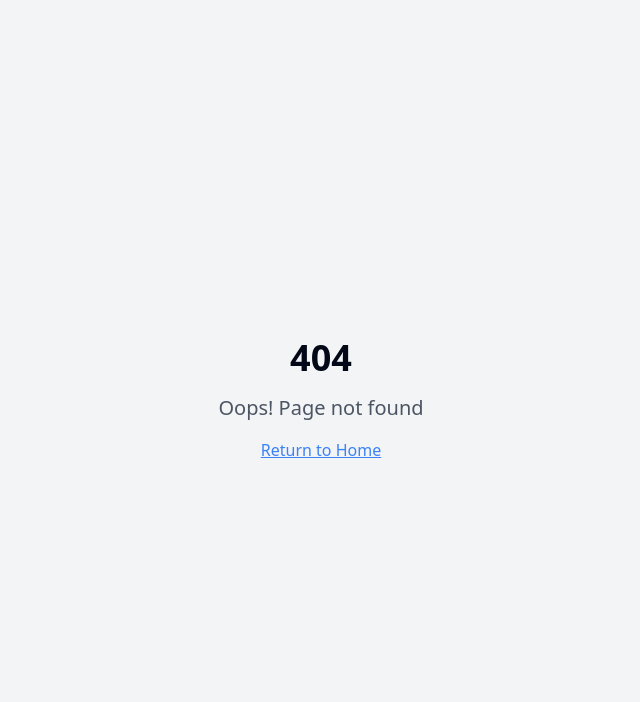
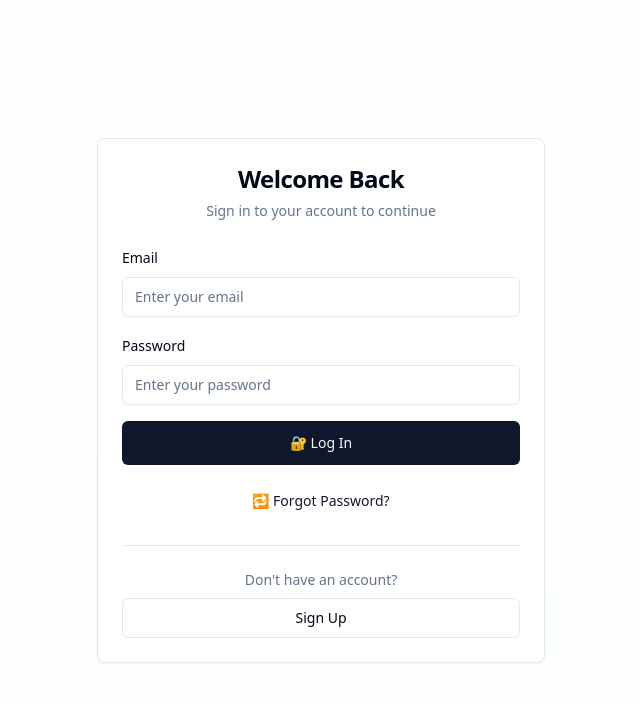
Before and after one commit to MayshaKhan/ease-of-homes-sylhet, a React (Vite) app: page /login in a window 1280 px wide. Before the commit this address had no page. Shown: the top 702 px of the page, without its empty margins (319-959 px from the left). Built offline with nearby package versions, Linux system fonts and the light colour scheme.

Commit message:
Add login/signup pages
Implement basic login/signup functionality without database integration, navigating to the homepage on successful login/signup.

```diff
--- a/src/App.tsx
+++ b/src/App.tsx
@@ -13,6 +13,7 @@ import BlogPost from "./pages/BlogPost";
 import Buy from "./pages/Buy";
 import Rent from "./pages/Rent";
 import Sell from "./pages/Sell";
+import Login from "./pages/Login";
 import NotFound from "./pages/NotFound";
 
 const queryClient = new QueryClient();
@@ -33,6 +34,7 @@ const App = () => (
           <Route path="/buy" element={<Buy />} />
           <Route path="/rent" element={<Rent />} />
           <Route path="/sell" element={<Sell />} />
+          <Route path="/login" element={<Login />} />
           {/* ADD ALL CUSTOM ROUTES ABOVE THE CATCH-ALL "*" ROUTE */}
           <Route path="*" element={<NotFound />} />
         </Routes>
--- /dev/null
+++ b/src/pages/Login.tsx
@@ -0,0 +1,143 @@
+import { useState } from "react";
+import { useNavigate } from "react-router-dom";
+import { Button } from "@/components/ui/button";
+import { Input } from "@/components/ui/input";
+import { Label } from "@/components/ui/label";
+import { Card, CardContent, CardDescription, CardHeader, CardTitle } from "@/components/ui/card";
+import { Select, SelectContent, SelectItem, SelectTrigger, SelectValue } from "@/components/ui/select";
+import { Separator } from "@/components/ui/separator";
+import { useToast } from "@/hooks/use-toast";
+
+const Login = () => {
+  const [isLogin, setIsLogin] = useState(true);
+  const navigate = useNavigate();
+  const { toast } = useToast();
+
+  const handleSubmit = (e: React.FormEvent) => {
+    e.preventDefault();
+    toast({
+      title: isLogin ? "Logged in successfully!" : "Account created successfully!",
+      description: "Welcome to our platform.",
+    });
+    navigate("/");
+  };
+
+  const handleForgotPassword = () => {
+    toast({
+      title: "Password reset email sent",
+      description: "Check your email for reset instructions.",
+    });
+  };
+
+  return (
+    <div className="min-h-screen bg-gradient-to-br from-background to-muted/20 flex items-center justify-center p-4">
+      <Card className="w-full max-w-md">
+        <CardHeader className="text-center">
+          <CardTitle className="text-2xl">
+            {isLogin ? "Welcome Back" : "Create Account"}
+          </CardTitle>
+          <CardDescription>
+            {isLogin
+              ? "Sign in to your account to continue"
+              : "Join our real estate platform today"}
+          </CardDescription>
+        </CardHeader>
+        <CardContent>
+          <form onSubmit={handleSubmit} className="space-y-4">
+            {!isLogin && (
+              <div className="space-y-2">
+                <Label htmlFor="name">Full Name</Label>
+                <Input
+                  id="name"
+                  type="text"
+                  placeholder="Enter your full name"
+                  required
+                />
+              </div>
+            )}
+
+            <div className="space-y-2">
+              <Label htmlFor="email">Email</Label>
+              <Input
+                id="email"
+                type="email"
+                placeholder="Enter your email"
+                required
+              />
+            </div>
+
+            {!isLogin && (
+              <div className="space-y-2">
+                <Label htmlFor="phone">Phone Number</Label>
+                <Input
+                  id="phone"
+                  type="tel"
+                  placeholder="Enter your phone number"
+                  required
+                />
+              </div>
+            )}
+
+            <div className="space-y-2">
+              <Label htmlFor="password">Password</Label>
+              <Input
+                id="password"
+                type="password"
+                placeholder="Enter your password"
+                required
+              />
+            </div>
+
+            {!isLogin && (
+              <div className="space-y-2">
+                <Label htmlFor="userType">I am a</Label>
+                <Select required>
+                  <SelectTrigger>
+                    <SelectValue placeholder="Select user type" />
+                  </SelectTrigger>
+                  <SelectContent>
+                    <SelectItem value="buyer">Buyer</SelectItem>
+                    <SelectItem value="seller">Seller</SelectItem>
+                    <SelectItem value="agent">Agent</SelectItem>
+                  </SelectContent>
+                </Select>
+              </div>
+            )}
+
+            <Button type="submit" className="w-full" size="lg">
+              {isLogin ? "🔐 Log In" : "📝 Create Account"}
+            </Button>
+
+            {isLogin && (
+              <Button
+                type="button"
+                variant="link"
+                className="w-full text-sm"
+                onClick={handleForgotPassword}
+              >
+                🔁 Forgot Password?
+              </Button>
+            )}
+          </form>
+
+          <Separator className="my-6" />
+
+          <div className="text-center">
+            <p className="text-sm text-muted-foreground mb-2">
+              {isLogin ? "Don't have an account?" : "Already have an account?"}
+            </p>
+            <Button
+              variant="outline"
+              onClick={() => setIsLogin(!isLogin)}
+              className="w-full"
+            >
+              {isLogin ? "Sign Up" : "Sign In"}
+            </Button>
+          </div>
+        </CardContent>
+      </Card>
+    </div>
+  );
+};
+
+export default Login;
```
